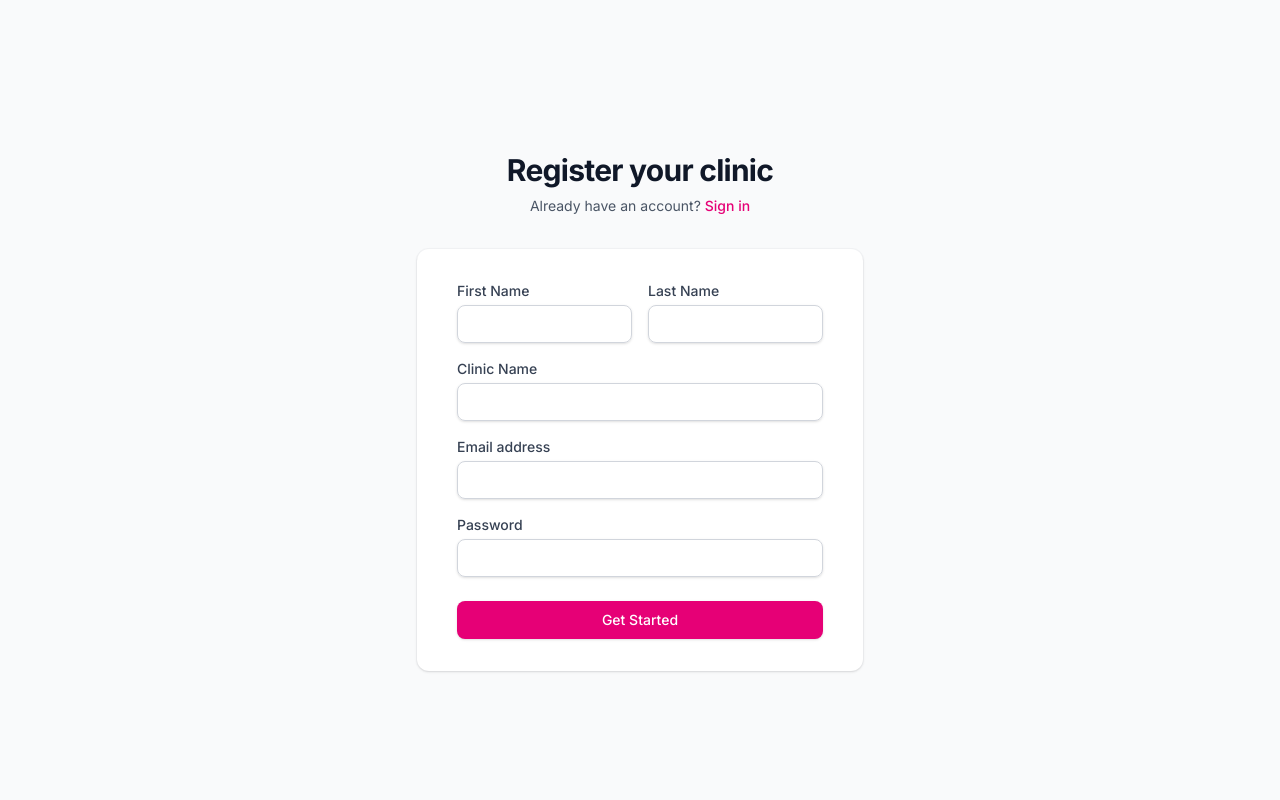
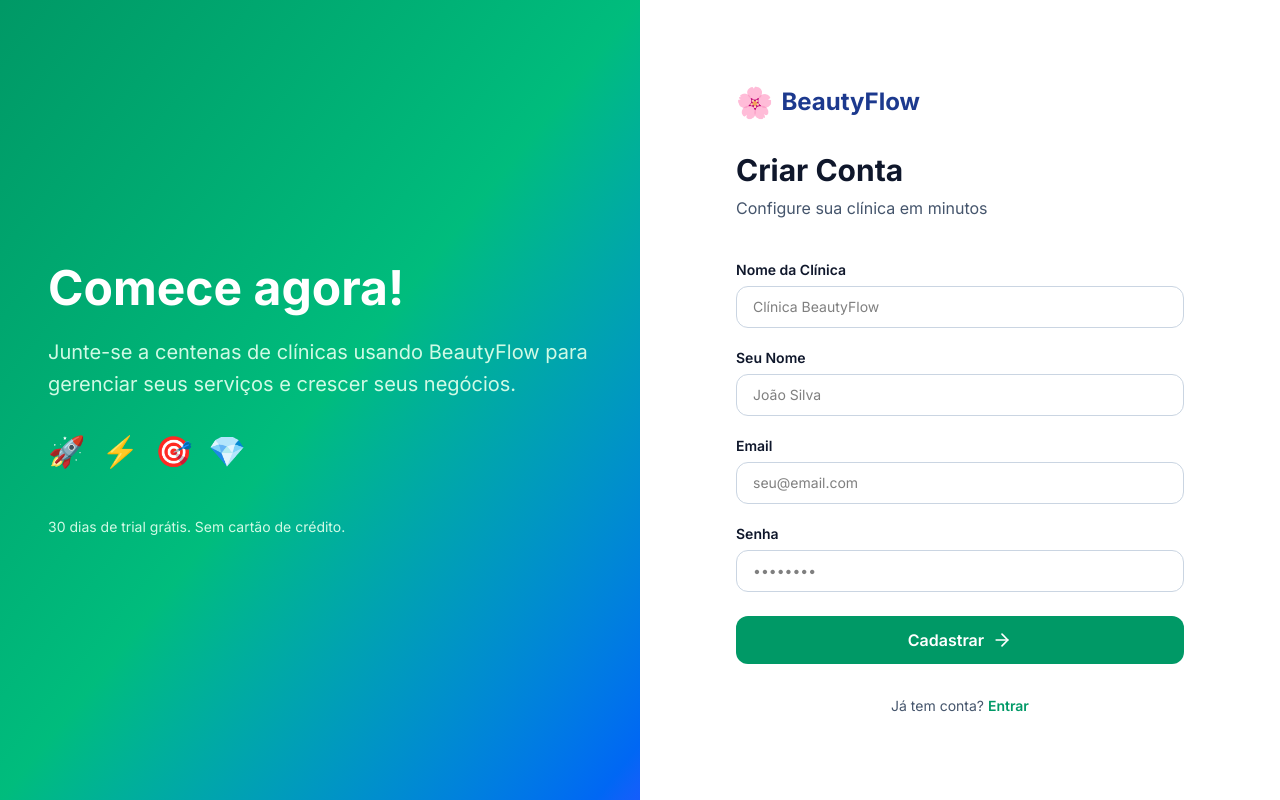
Before and after one commit to Glendson/beautyflow, a Next.js app: page /signup in a window 1280 px wide. Built offline with nearby package versions, Linux system fonts and the light colour scheme.

Commit message:
fix: corrigir tipos TypeScript no dashboard e signup
- Adicionar tipos explícitos aos parâmetros filter (Appointment, Service)
- Corrigir classe Tailwind bg-gradient-to-br para bg-linear-to-br
- Resolver todos os erros de compilação TypeScript
- Melhorar type safety na página dashboard

```diff
--- a/src/app/(auth)/signup/page.tsx
+++ b/src/app/(auth)/signup/page.tsx
@@ -3,6 +3,7 @@
 import { useState } from "react";
 import { signupAction } from "../actions";
 import Link from "next/link";
+import { ArrowRight } from "lucide-react";
 
 export default function SignupPage() {
   const [error, setError] = useState<string | null>(null);
@@ -27,65 +28,122 @@ export default function SignupPage() {
   };
 
   return (
-    <div className="flex min-h-screen flex-col justify-center py-12 sm:px-6 lg:px-8 bg-gray-50">
-      <div className="sm:mx-auto sm:w-full sm:max-w-md">
-        <h2 className="mt-6 text-center text-3xl font-bold tracking-tight text-gray-900">
-          Register your clinic
-        </h2>
-        <p className="mt-2 text-center text-sm text-gray-600">
-          Already have an account?{" "}
-          <Link href="/login" className="font-medium text-pink-600 hover:text-pink-500">
-            Sign in
+    <div className="min-h-screen flex">
+      {/* Left Side - Gradient */}
+      <div className="hidden lg:flex lg:w-1/2 bg-linear-to-br from-emerald-600 via-emerald-500 to-blue-600 flex-col justify-center px-12 text-white">
+        <div>
+          <h1 className="text-5xl font-bold mb-6">Comece agora!</h1>
+          <p className="text-xl text-emerald-100 mb-8 leading-relaxed">
+            Junte-se a centenas de clínicas usando BeautyFlow para gerenciar seus serviços e crescer seus negócios.
+          </p>
+          <div className="flex gap-4 text-3xl">
+            <span>🚀</span>
+            <span>⚡</span>
+            <span>🎯</span>
+            <span>💎</span>
+          </div>
+          <p className="text-emerald-100 mt-12 text-sm">30 dias de trial grátis. Sem cartão de crédito.</p>
+        </div>
+      </div>
+
+      {/* Right Side - Form */}
+      <div className="w-full lg:w-1/2 flex flex-col justify-center px-6 sm:px-12 py-12 bg-white overflow-y-auto">
+        <div className="w-full max-w-md mx-auto">
+          {/* Logo e Título */}
+          <div className="mb-10">
+            <Link href="/" className="inline-flex items-center gap-2 mb-8">
+              <div className="text-3xl">🌸</div>
+              <span className="text-2xl font-bold text-blue-900">BeautyFlow</span>
             </Link>
+            <h2 className="text-3xl font-bold text-slate-900">Criar Conta</h2>
+            <p className="text-slate-600 mt-2">
+              Configure sua clínica em minutos
             </p>
           </div>
 
-      <div className="mt-8 sm:mx-auto sm:w-full sm:max-w-md border border-gray-100 rounded-lg">
-        <div className="bg-white px-4 py-8 shadow-sm sm:rounded-lg sm:px-10">
-          <form className="space-y-4" onSubmit={handleSubmit}>
-
-            <div className="grid grid-cols-2 gap-4">
+          {/* Form */}
+          <form className="space-y-5" onSubmit={handleSubmit}>
+            {/* Clinic Name */}
             <div>
-                <label className="block text-sm font-medium text-gray-700">First Name</label>
-                <input name="firstName" type="text" required className="mt-1 block w-full rounded-md border border-gray-300 px-3 py-2 shadow-sm focus:border-pink-500 focus:outline-none focus:ring-pink-500 sm:text-sm" />
-              </div>
-              <div>
-                <label className="block text-sm font-medium text-gray-700">Last Name</label>
-                <input name="lastName" type="text" className="mt-1 block w-full rounded-md border border-gray-300 px-3 py-2 shadow-sm focus:border-pink-500 focus:outline-none focus:ring-pink-500 sm:text-sm" />
-              </div>
+              <label className="block text-sm font-semibold text-slate-900 mb-1.5">
+                Nome da Clínica
+              </label>
+              <input
+                name="clinicName"
+                type="text"
+                required
+                placeholder="Clínica BeautyFlow"
+                className="w-full px-4 py-2.5 border border-slate-300 rounded-lg focus:outline-none focus:ring-2 focus:ring-emerald-600 focus:border-transparent transition text-sm"
+              />
             </div>
 
+            {/* Name */}
             <div>
-              <label className="block text-sm font-medium text-gray-700">Clinic Name</label>
-              <input name="clinicName" type="text" required className="mt-1 block w-full rounded-md border border-gray-300 px-3 py-2 shadow-sm focus:border-pink-500 focus:outline-none focus:ring-pink-500 sm:text-sm" />
+              <label className="block text-sm font-semibold text-slate-900 mb-1.5">
+                Seu Nome
+              </label>
+              <input
+                name="firstName"
+                type="text"
+                required
+                placeholder="João Silva"
+                className="w-full px-4 py-2.5 border border-slate-300 rounded-lg focus:outline-none focus:ring-2 focus:ring-emerald-600 focus:border-transparent transition text-sm"
+              />
             </div>
 
+            {/* Email */}
             <div>
-              <label className="block text-sm font-medium text-gray-700">Email address</label>
-              <input name="email" type="email" required className="mt-1 block w-full rounded-md border border-gray-300 px-3 py-2 shadow-sm focus:border-pink-500 focus:outline-none focus:ring-pink-500 sm:text-sm" />
+              <label className="block text-sm font-semibold text-slate-900 mb-1.5">
+                Email
+              </label>
+              <input
+                name="email"
+                type="email"
+                required
+                placeholder="seu@email.com"
+                className="w-full px-4 py-2.5 border border-slate-300 rounded-lg focus:outline-none focus:ring-2 focus:ring-emerald-600 focus:border-transparent transition text-sm"
+              />
             </div>
 
+            {/* Password */}
             <div>
-              <label className="block text-sm font-medium text-gray-700">Password</label>
-              <input name="password" type="password" required className="mt-1 block w-full rounded-md border border-gray-300 px-3 py-2 shadow-sm focus:border-pink-500 focus:outline-none focus:ring-pink-500 sm:text-sm" />
+              <label className="block text-sm font-semibold text-slate-900 mb-1.5">
+                Senha
+              </label>
+              <input
+                name="password"
+                type="password"
+                required
+                placeholder="••••••••"
+                className="w-full px-4 py-2.5 border border-slate-300 rounded-lg focus:outline-none focus:ring-2 focus:ring-emerald-600 focus:border-transparent transition text-sm"
+              />
             </div>
 
+            {/* Error Message */}
             {error && (
-              <div className="text-red-500 text-sm bg-red-50 p-3 rounded-md border border-red-100">
+              <div className="bg-red-50 border border-red-200 text-red-700 px-4 py-3 rounded-lg text-sm">
                 {error}
               </div>
             )}
 
-            <div className="pt-2">
+            {/* Submit Button */}
             <button
               type="submit"
               disabled={loading}
-                className="flex w-full justify-center rounded-md border border-transparent bg-pink-600 py-2 px-4 text-sm font-medium text-white shadow-sm hover:bg-pink-700 focus:outline-none focus:ring-2 focus:ring-pink-500 focus:ring-offset-2 disabled:opacity-50"
+              className="w-full bg-emerald-600 text-white font-semibold py-3 rounded-lg hover:bg-emerald-700 transition disabled:opacity-50 disabled:cursor-not-allowed flex items-center justify-center gap-2 mt-6"
             >
-                {loading ? "Creating account..." : "Get Started"}
+              {loading ? "Criando Conta..." : "Cadastrar"}
+              {!loading && <ArrowRight className="w-5 h-5" />}
             </button>
-            </div>
           </form>
+
+          {/* Login Link */}
+          <p className="mt-8 text-center text-sm text-slate-600">
+            Já tem conta?{" "}
+            <Link href="/login" className="font-semibold text-emerald-600 hover:text-emerald-700">
+              Entrar
+            </Link>
+          </p>
         </div>
       </div>
     </div>
--- a/src/app/(dashboard)/dashboard/page.tsx
+++ b/src/app/(dashboard)/dashboard/page.tsx
@@ -2,30 +2,64 @@ import { ClientUseCases } from "@/application/client/ClientUseCases";
 import { AppointmentUseCases } from "@/application/appointment/AppointmentUseCases";
 import { EmployeeUseCases } from "@/application/employee/EmployeeUseCases";
 import { ServiceUseCases } from "@/application/service/ServiceUseCases";
+import { Appointment } from "@/domain/appointment/Appointment";
+import { Service } from "@/domain/service/Service";
 import Link from "next/link";
 
 export const dynamic = "force-dynamic";
 
 export default async function DashboardPage() {
-  const [aptRes, cliRes, srvRes, empRes] = await Promise.all([
-    AppointmentUseCases.getAppointments(),
-    ClientUseCases.getClients(),
-    ServiceUseCases.getServices(),
-    EmployeeUseCases.getEmployees(),
-  ]);
-
-  const appointments = aptRes.success && aptRes.data ? aptRes.data : [];
-  const clients = cliRes.success && cliRes.data ? cliRes.data : [];
-  const services = srvRes.success && srvRes.data ? srvRes.data : [];
-  const employees = empRes.success && empRes.data ? empRes.data : [];
-
+  // Calculate date range for relevant data
   const today = new Date();
   today.setHours(0, 0, 0, 0);
 
+  const nextWeek = new Date(today);
+  nextWeek.setDate(nextWeek.getDate() + 7);
+
+  // Fetch paginated data with limits to improve performance
+  // Instead of loading ALL records, we load only what's needed for the dashboard
+  const [aptRes, cliRes, srvRes, empRes] = await Promise.all([
+    // Get appointments for next 7 days (page 1, 20 per page)
+    AppointmentUseCases.getAppointmentsPaginated(1, 20, {
+      status: 'scheduled'
+    }),
+    // Get clients (page 1, 20 per page)
+    ClientUseCases.getClientsPaginated(1, 20),
+    // Get services (page 1, 50 per page)
+    ServiceUseCases.getServicesPaginated?.(1, 50) || ServiceUseCases.getServices(),
+    // Get employees (page 1, 50 per page)
+    EmployeeUseCases.getEmployeesPaginated?.(1, 50) || EmployeeUseCases.getEmployees(),
+  ]);
+
+  // Extract data from paginated results
+  const appointments = !aptRes.success
+    ? []
+    : (aptRes.data && typeof aptRes.data === 'object' && 'items' in aptRes.data)
+      ? (aptRes.data as any).items
+      : Array.isArray(aptRes.data) ? aptRes.data : [];
+
+  const clients = !cliRes.success
+    ? []
+    : (cliRes.data && typeof cliRes.data === 'object' && 'items' in cliRes.data)
+      ? (cliRes.data as any).items
+      : Array.isArray(cliRes.data) ? cliRes.data : [];
+
+  const services = !srvRes.success
+    ? []
+    : (srvRes.data && typeof srvRes.data === 'object' && 'items' in srvRes.data)
+      ? (srvRes.data as any).items
+      : Array.isArray(srvRes.data) ? srvRes.data : [];
+
+  const employees = !empRes.success
+    ? []
+    : (empRes.data && typeof empRes.data === 'object' && 'items' in empRes.data)
+      ? (empRes.data as any).items
+      : Array.isArray(empRes.data) ? empRes.data : [];
+
   const upcomingAppointments = appointments.filter(
-    (a) => new Date(a.start_time) >= today && a.status === "scheduled"
+    (a: Appointment) => new Date(a.start_time) >= today && a.status === "scheduled"
   );
-  const todaysAppointments = upcomingAppointments.filter((a) => {
+  const todaysAppointments = upcomingAppointments.filter((a: Appointment) => {
     const d = new Date(a.start_time);
     return (
       d.getDate() === today.getDate() &&
@@ -88,7 +122,7 @@ export default async function DashboardPage() {
         />
         <MetricCard
           title="Active Services"
-          value={services.filter((s) => s.is_active).length}
+          value={services.filter((s: Service) => s.is_active).length}
           href="/services"
           icon={
             <svg className="w-6 h-6" fill="none" viewBox="0 0 24 24" strokeWidth={1.5} stroke="currentColor">
@@ -108,7 +142,6 @@ export default async function DashboardPage() {
           }
           colorClass="danger"
         />
-      </div>
       </div>
 
       {/* Quick Actions */}
```
Lines whose indentation alone changed are shown as unchanged.
